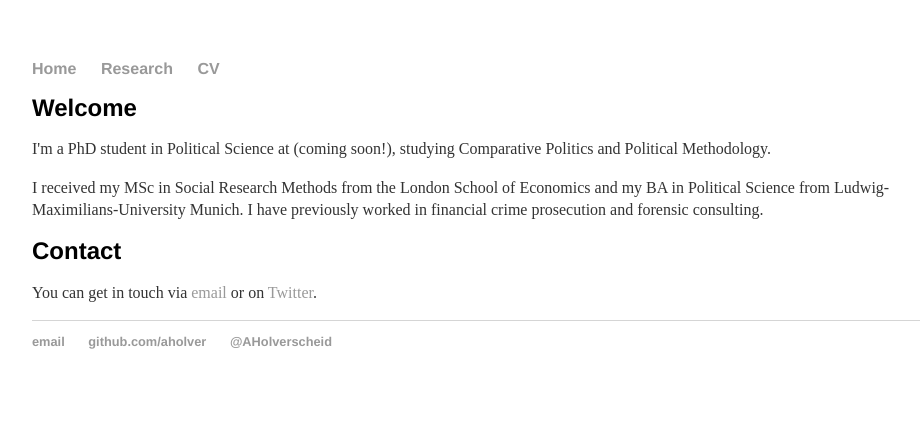
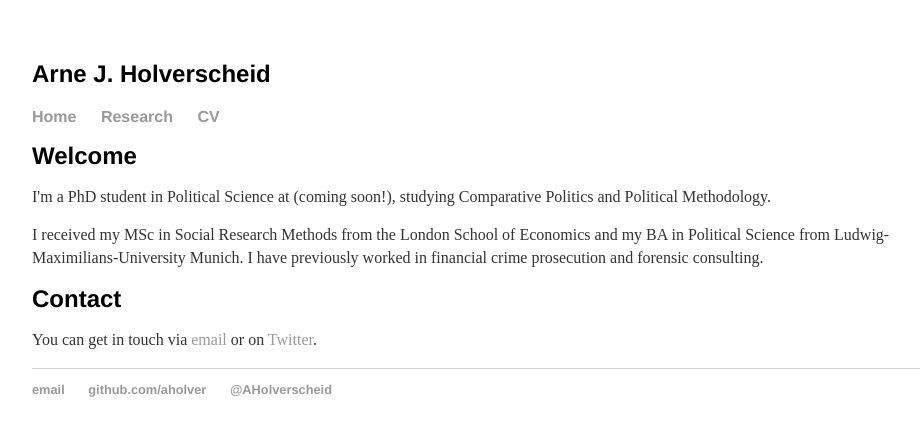
Before and after one commit to aholver/aholver.github.io, a Jekyll site: the page built from index.html, in a window 1280 px wide. Shown: the top 436 px of the page, without its empty margins (160-1080 px from the left). Built offline with Jekyll 4.4.1, drawn with Linux system fonts in a browser that asks for light colours.

Commit message:
Update default.html

```diff
--- a/_layouts/default.html
+++ b/_layouts/default.html
@@ -8,7 +8,7 @@
 		<body>
 			<nav>
 	    		<ul>
-				<h1><a Arne J. Holverscheid</a></h1>
+				<h1>Arne J. Holverscheid</h1>
 	        		<li><a href="/">Home</a></li>
 		        	<li><a href="/research">Research</a></li>
 	        		<li><a href="/cv">CV</a></li>
```
